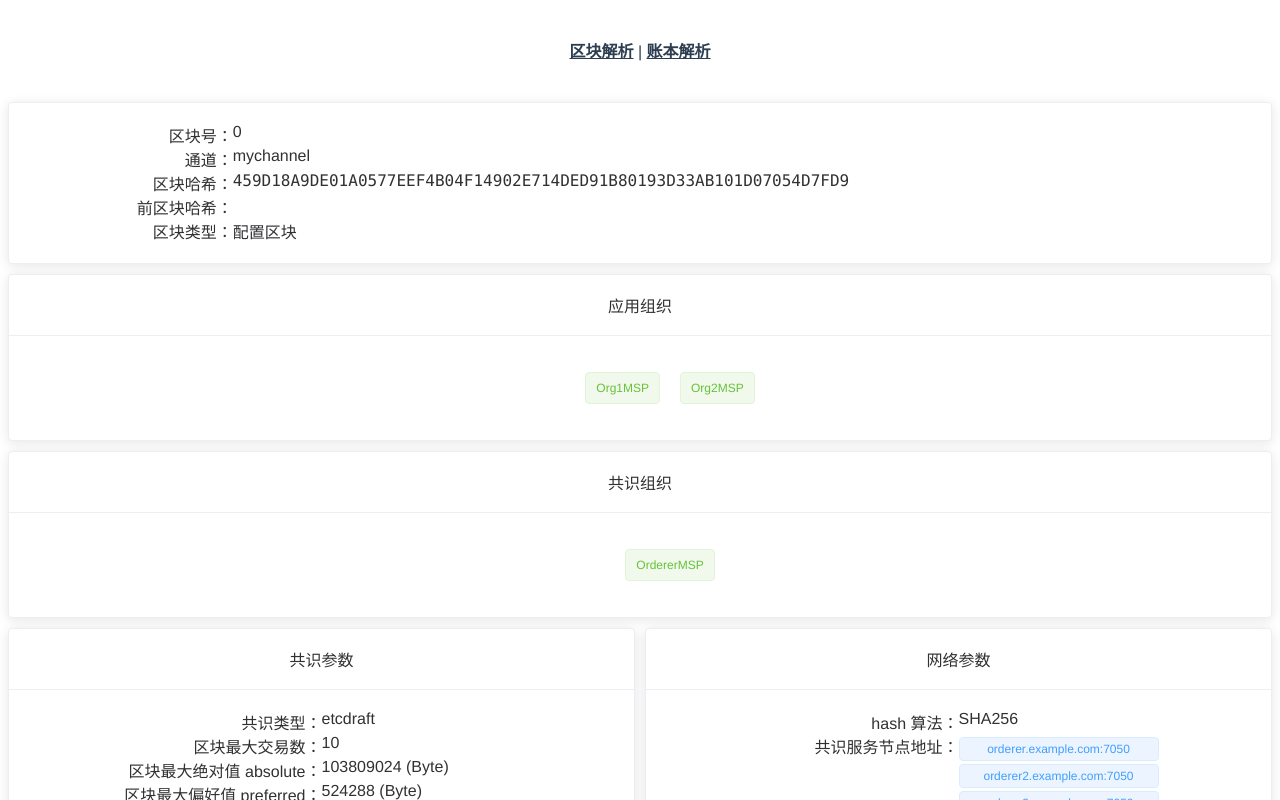
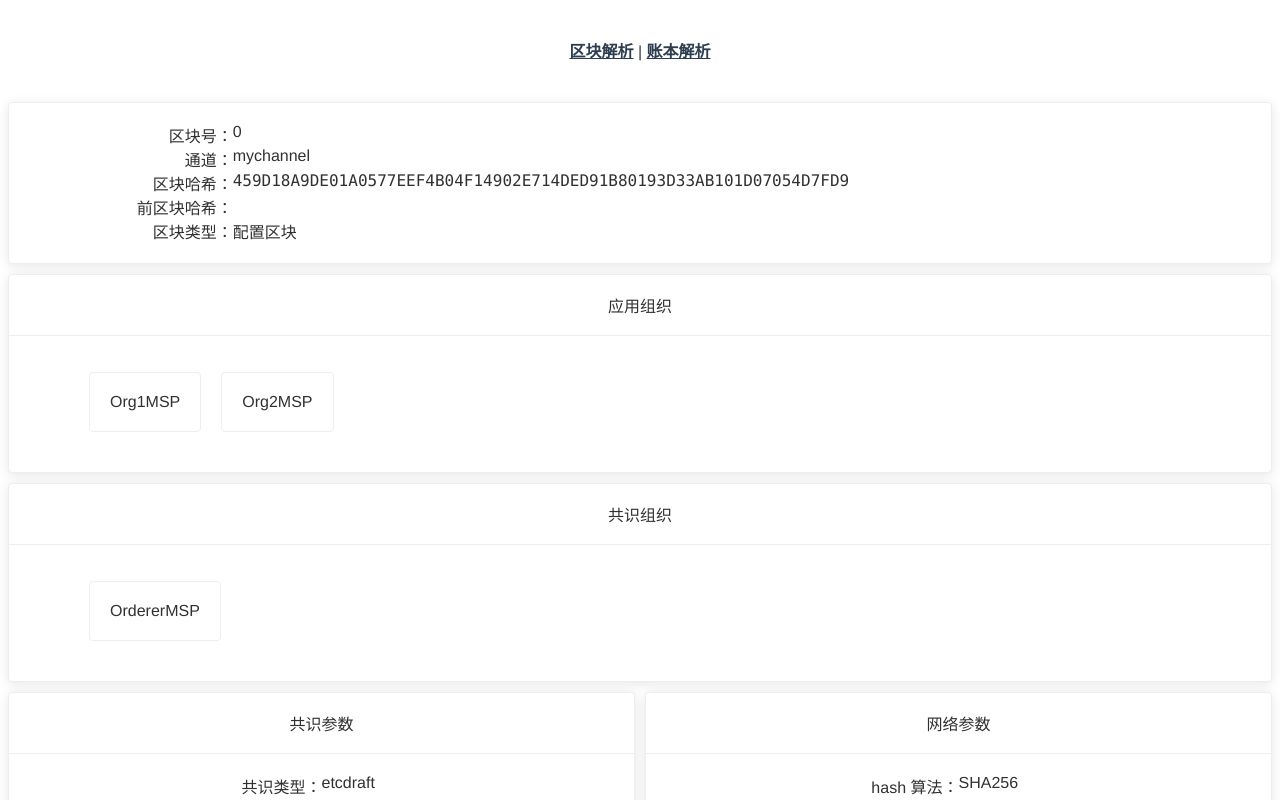
Before and after one commit to tinywell/blocklator, a Vue app in the folder front/: page /#/config in a window 1280 px wide. Shown: the top 800 px of the page. Built offline with nearby package versions, Linux system fonts and the light colour scheme.

Commit message:
add Block.vue ,support block file update

```diff
--- a/front/src/App.vue
+++ b/front/src/App.vue
@@ -5,6 +5,7 @@
       <router-link to="/ledger">账本解析</router-link>
     </div>
     <router-view />
+    <div class="footer">Copyright © tinywell 2020</div>
   </div>
 </template>
 
@@ -29,4 +30,8 @@
     }
   }
 }
+
+.footer {
+  margin: 5px;
+}
 </style>
--- a/front/src/router/index.js
+++ b/front/src/router/index.js
@@ -23,6 +23,16 @@ Vue.use(VueRouter)
     name: 'Config',
     component: () => import(/* webpackChunkName: "Config" */ '../views/Config.vue')
   },
+  {
+    path: '/block',
+    name: 'Block',
+    component: () => import(/* webpackChunkName: "Block" */ '../views/Block.vue')
+  },
+  {
+    path: '/ledger',
+    name: 'Ledger',
+    component: () => import(/* webpackChunkName: "Ledger" */ '../views/Ledger.vue')
+  },
 ]
 
 const router = new VueRouter({
--- /dev/null
+++ b/front/src/views/Block.vue
@@ -0,0 +1,50 @@
+<template>
+  <el-main>
+    <el-upload
+      class=""
+      drag
+      :action="action"
+      name="block"
+      :on-success="success"
+      :on-error="onError"
+    >
+      <i class="el-icon-upload"></i>
+      <div class="el-upload__text">将文件拖到此处，或<em>点击上传</em></div>
+      <div class="el-upload__tip" slot="tip">
+        上传单个区块文件，通过 'peer channel fetch'
+        命令或其他方式从网络中拉取的区块文件
+      </div>
+    </el-upload>
+  </el-main>
+</template>
+
+<script>
+export default {
+  data() {
+    return {
+      action: `${this.$consts.ServerAddrPre}/block/file`
+    };
+  },
+  methods: {
+    success(response, file, fileList) {
+      console.log(response);
+      if (response.code == 200) {
+        if (response.data.type == 1) {
+          this.$router.push({
+            name: "Config",
+            params: {
+              block: response.data
+            }
+          });
+        }
+      }
+    },
+    onError(err, file, fileList) {
+      console.log(this.action);
+    }
+  }
+};
+</script>
+
+<style>
+</style>
--- a/front/src/views/Config.vue
+++ b/front/src/views/Config.vue
@@ -51,14 +51,12 @@
       </div>
       <ul class="org_list">
         <li class="org" v-for="org in block.config.application_orgs" :key="org">
-          <el-popover
-            trigger="click"
-            placement="bottom"
-            width="700"
-            show="show"
-          >
+          <el-popover trigger="hover" placement="right" width="700" show="show">
             <grouporg :org="org"></grouporg>
-            <el-tag type="success" slot="reference">{{ org.name }}</el-tag>
+            <!-- <el-tag type="success" slot="reference">{{ org.name }}</el-tag> -->
+            <el-card shadow="hover" slot="reference">
+              {{ org.name }}
+            </el-card>
           </el-popover>
         </li>
       </ul>
@@ -69,14 +67,11 @@
       </div>
       <ul class="org_list">
         <li class="org" v-for="org in block.config.orderer_orgs" :key="org">
-          <el-popover
-            trigger="click"
-            placement="bottom"
-            width="700"
-            show="show"
-          >
+          <el-popover trigger="hover" placement="right" width="700" show="show">
             <grouporg :org="org"></grouporg>
-            <el-tag type="success" slot="reference">{{ org.name }}</el-tag>
+            <el-card shadow="hover" slot="reference">
+              {{ org.name }}
+            </el-card>
           </el-popover>
         </li>
       </ul>
@@ -137,7 +132,7 @@
                 v-for="addr in block.config.values.orderer_addresses"
                 :key="addr"
                 size="small"
-                style="margin-top:3px;width:200px;text-align:center;"
+                style="margin:2px 2px;width:200px;text-align:center;"
               >
                 {{ addr }}
               </el-tag>
@@ -271,6 +266,17 @@ export default {
       },
       consortium: false
     };
+  },
+  methods: {
+    init() {
+      if (this.$route.params.block != null) {
+        this.block = this.$route.params.block;
+      }
+      console.log(this.block);
+    }
+  },
+  mounted() {
+    this.init();
   }
 };
 
@@ -309,6 +315,7 @@ function show(e) {
   white-space: nowrap;
   list-style: none;
   overflow-x: scroll;
+  text-align: left;
 }
 
 .org {
```
Also changed, not shown: front/src/common/consts.js (+4 -3 lines), front/src/views/Ledger.vue (added).
